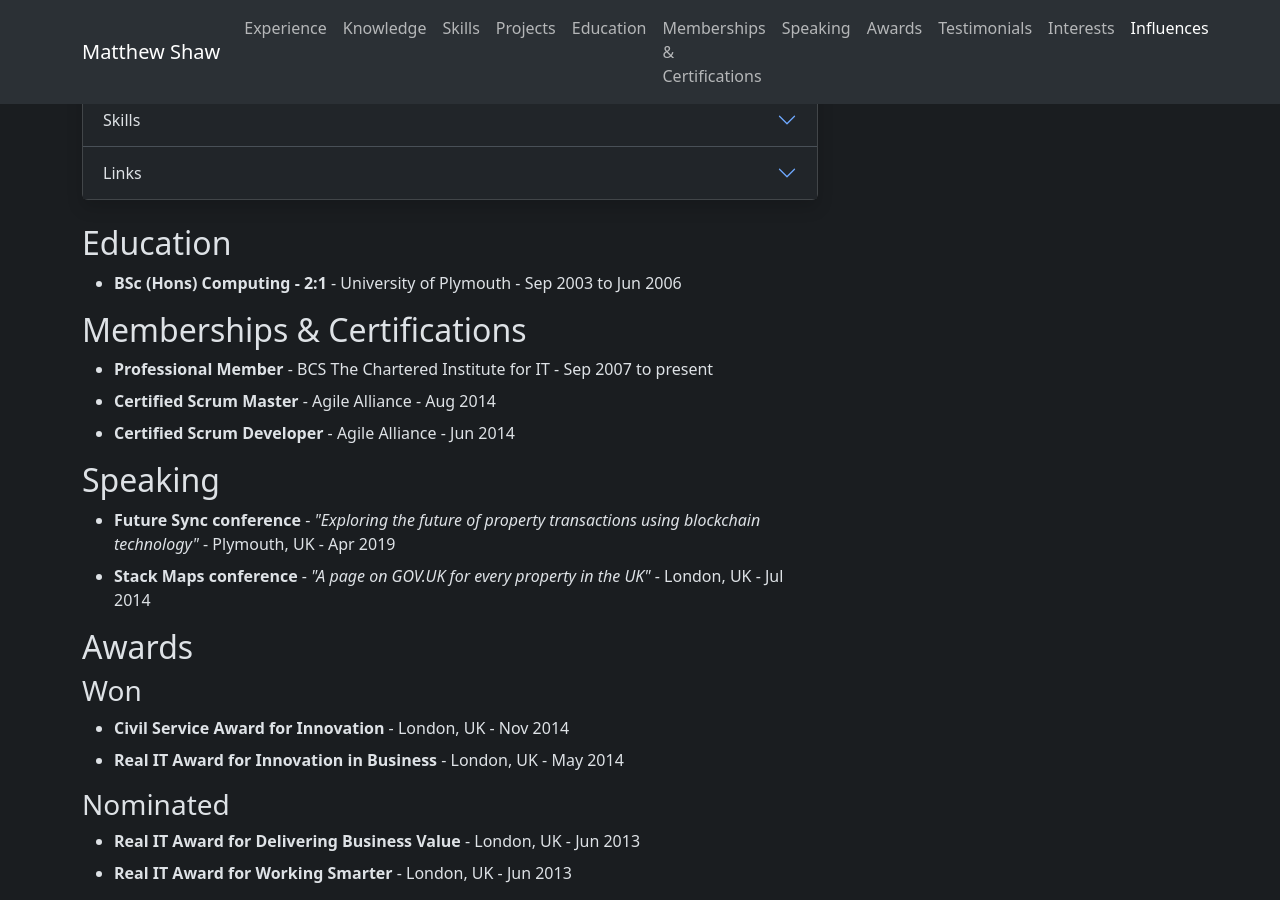
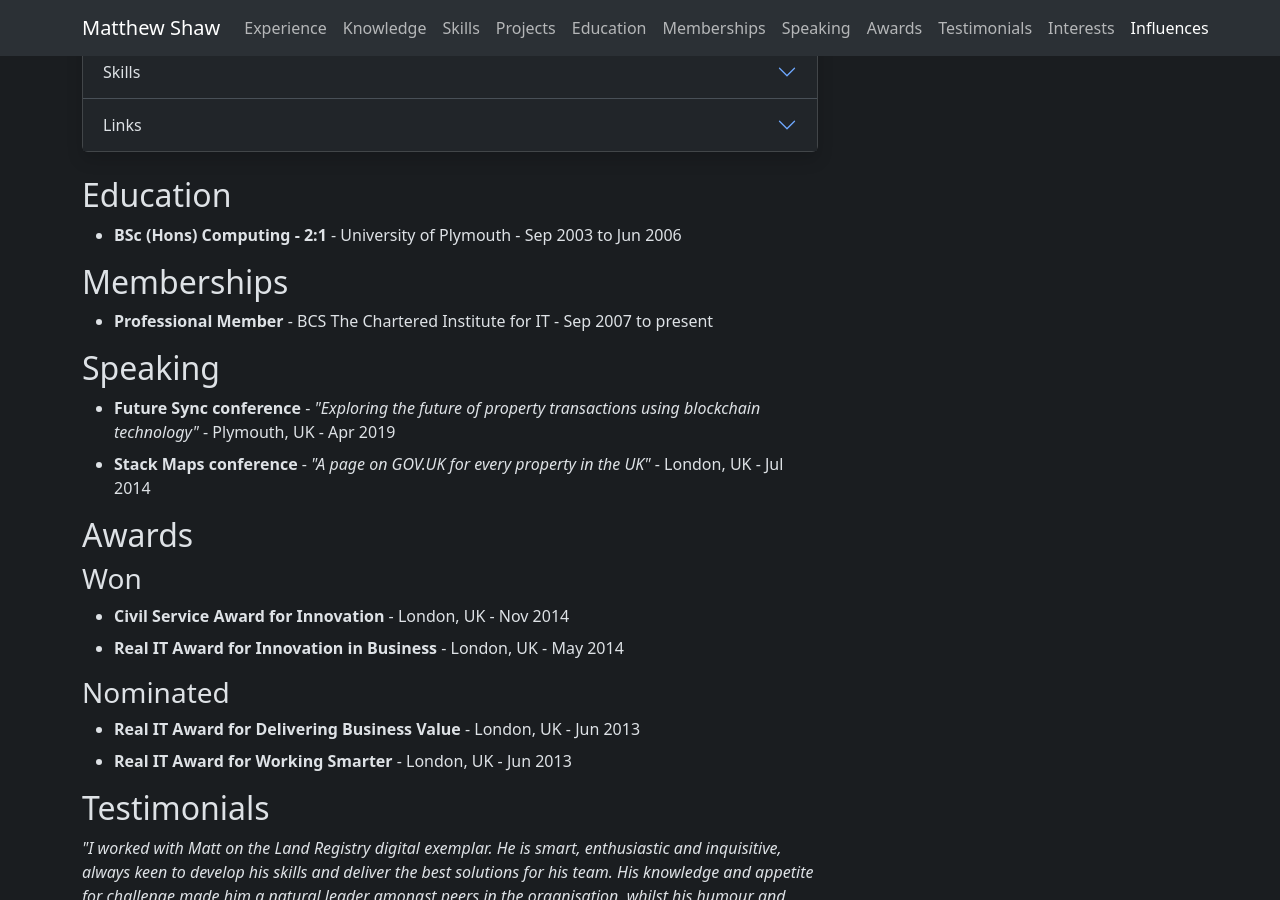
Before and after one commit to matthew-shaw/matthew-shaw.github.io, a Jekyll site: the page built from index.html, in a window 1280 px wide and 900 px high, scrolled down 5448 px. Built offline with Jekyll 4.4.1, drawn with Linux system fonts in a browser that asks for light colours.

Commit message:
just memberships

```diff
--- a/_layouts/default.html
+++ b/_layouts/default.html
@@ -35,7 +35,7 @@
             <a class="nav-link" href="#education">Education</a>
           </li>
           <li class="nav-item">
-            <a class="nav-link" href="#memberships-certifications">Memberships & Certifications</a>
+            <a class="nav-link" href="#memberships">Memberships</a>
           </li>
           <li class="nav-item">
             <a class="nav-link" href="#speaking">Speaking</a>
--- a/index.html
+++ b/index.html
@@ -66,14 +66,12 @@ permalink: /
             </ul>
         </div>
 
-        <div id="memberships-certifications">
-            <h2>Memberships & Certifications</h2>
+        <div id="memberships">
+            <h2>Memberships</h2>
             <ul>
                 <li class="my-2"><b>Professional Member</b> - BCS The Chartered Institute for IT - Sep 2007 to
                     present
                 </li>
-                <li class="my-2"><b>Certified Scrum Master</b> - Agile Alliance - Aug 2014</li>
-                <li class="my-2"><b>Certified Scrum Developer</b> - Agile Alliance - Jun 2014</li>
             </ul>
         </div>
 
```
